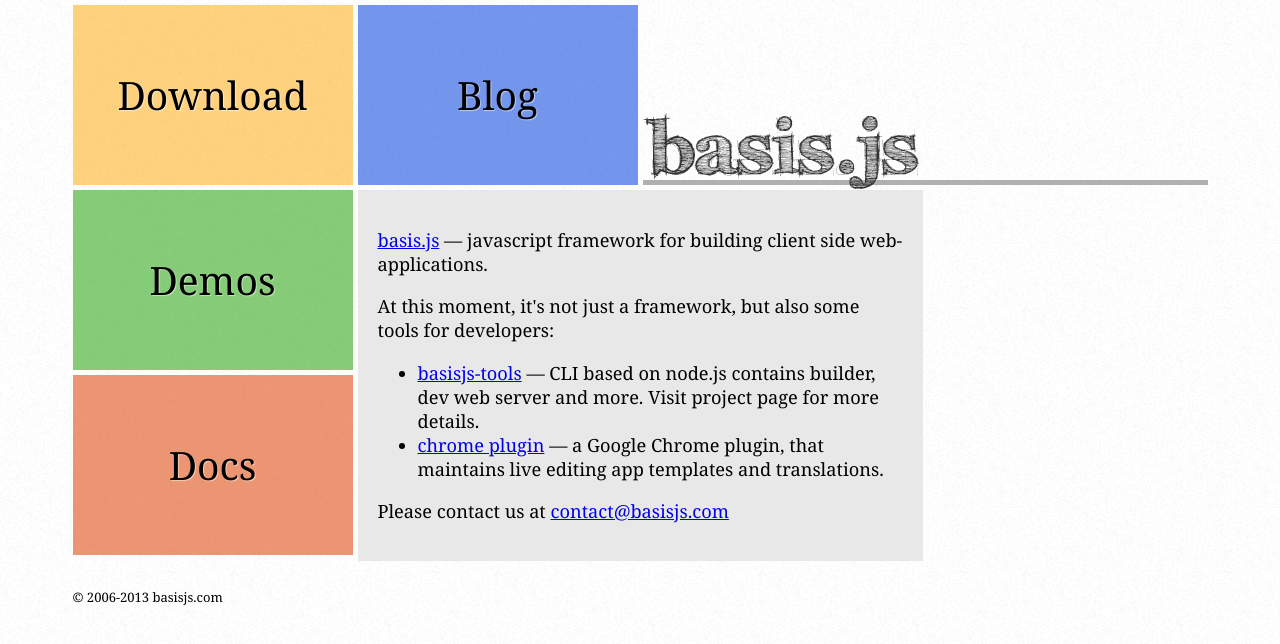
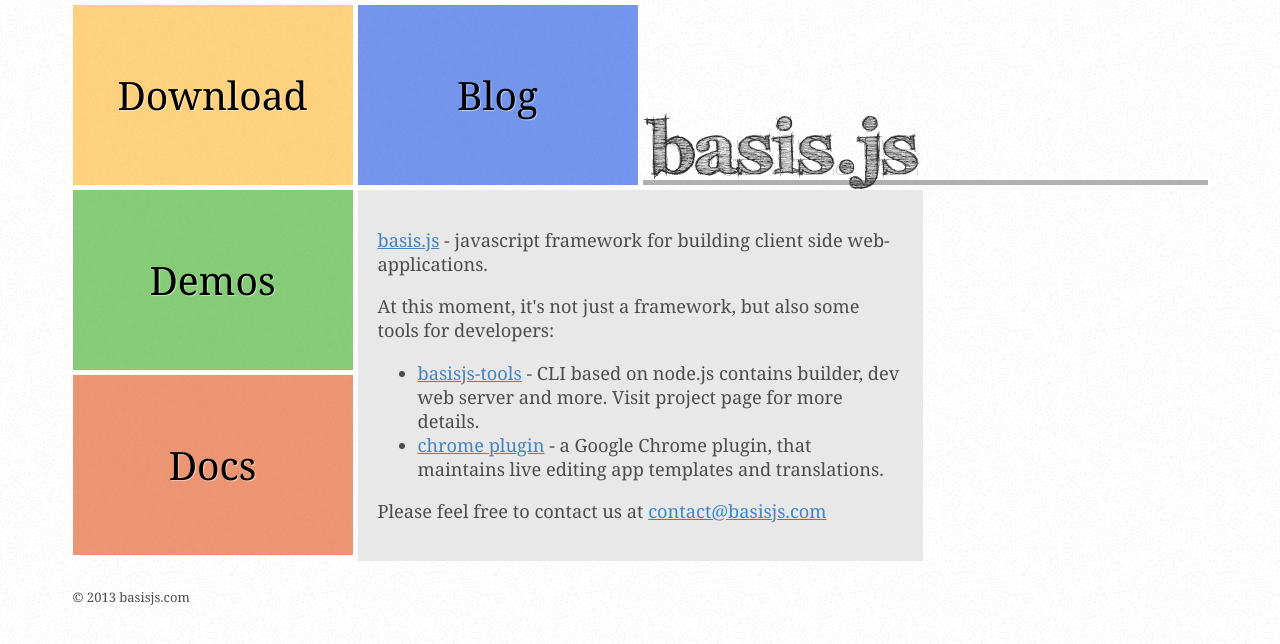
Before and after one commit to basisjs/basisjs.com, a website: page site/index.html in a window 1280 px wide. Drawn offline with Linux system fonts and the light colour scheme.

Commit message:
small changes

```diff
--- a/site/index.html
+++ b/site/index.html
@@ -34,17 +34,17 @@
         <a href="http://blog.basisjs.com" target="_blank">Blog</a>
       </div>
       <div id="content">
-        <p><a href="https://github.com/basisjs/basisjs">basis.js</a> &mdash; javascript framework for building client side web-applications.</p>
+        <p><a href="https://github.com/basisjs/basisjs">basis.js</a> &dash; javascript framework for building client side web-applications.</p>
         <p>At this moment, it's not just a framework, but also some tools for developers:</p>
         <ul>
-          <li><a href="http://github.com/basisjs/basisjs-tools">basisjs-tools</a> &mdash; CLI based on node.js contains builder, dev web server and more. Visit project page for more details.</li>
-          <li><a href="https://chrome.google.com/webstore/detail/basisjs-tools/paeokpmlopbdaancddhdhmfepfhcbmek">chrome plugin</a> &mdash; a Google Chrome plugin, that maintains live editing app templates and translations.</li>
+          <li><a href="http://github.com/basisjs/basisjs-tools">basisjs-tools</a> &dash; CLI based on node.js contains builder, dev web server and more. Visit project page for more details.</li>
+          <li><a href="https://chrome.google.com/webstore/detail/basisjs-tools/paeokpmlopbdaancddhdhmfepfhcbmek">chrome plugin</a> &dash; a Google Chrome plugin, that maintains live editing app templates and translations.</li>
         </ul>
-        <p>Please contact us at <a href="mailto:&#99;&#111;&#110;&#116;&#97;&#99;&#116;&#64;&#98;&#97;&#115;&#105;&#115;&#106;&#115;&#46;&#99;&#111;&#109;">&#99;&#111;&#110;&#116;&#97;&#99;&#116;&#64;&#98;&#97;&#115;&#105;&#115;&#106;&#115;&#46;&#99;&#111;&#109;</a></p>
+        <p>Please feel free to contact us at <a href="mailto:&#99;&#111;&#110;&#116;&#97;&#99;&#116;&#64;&#98;&#97;&#115;&#105;&#115;&#106;&#115;&#46;&#99;&#111;&#109;">&#99;&#111;&#110;&#116;&#97;&#99;&#116;&#64;&#98;&#97;&#115;&#105;&#115;&#106;&#115;&#46;&#99;&#111;&#109;</a></p>
       </div>
     </div>
     <div id="footer">
-      <div id="copy">&copy; 2006-2013 basisjs.com</div>
+      <div id="copy">&copy; 2013 basisjs.com</div>
     </div>
   </div>
 </body>
--- a/site/style.css
+++ b/site/style.css
@@ -3,7 +3,7 @@ HTML
   padding: 0;
   margin: 0;
   background: #F8F8F8 url(img/bg.gif);
-  color: black;
+  color: #4C4C4C;
   font-size: small;
   font-family: georgia, Consolas, Couries, monospace;
 }
@@ -14,6 +14,11 @@ BODY
   min-height: 100%;
   padding-bottom: 4em;
   position: relative;
+}
+
+A
+{
+  color: #4183c4;
 }
 
 .block
@@ -118,6 +123,7 @@ H1 SPAN
 {
   padding: 20px;
   font-size: 140%;
+  min-height: 325px;
 }
 
 #footer
```
